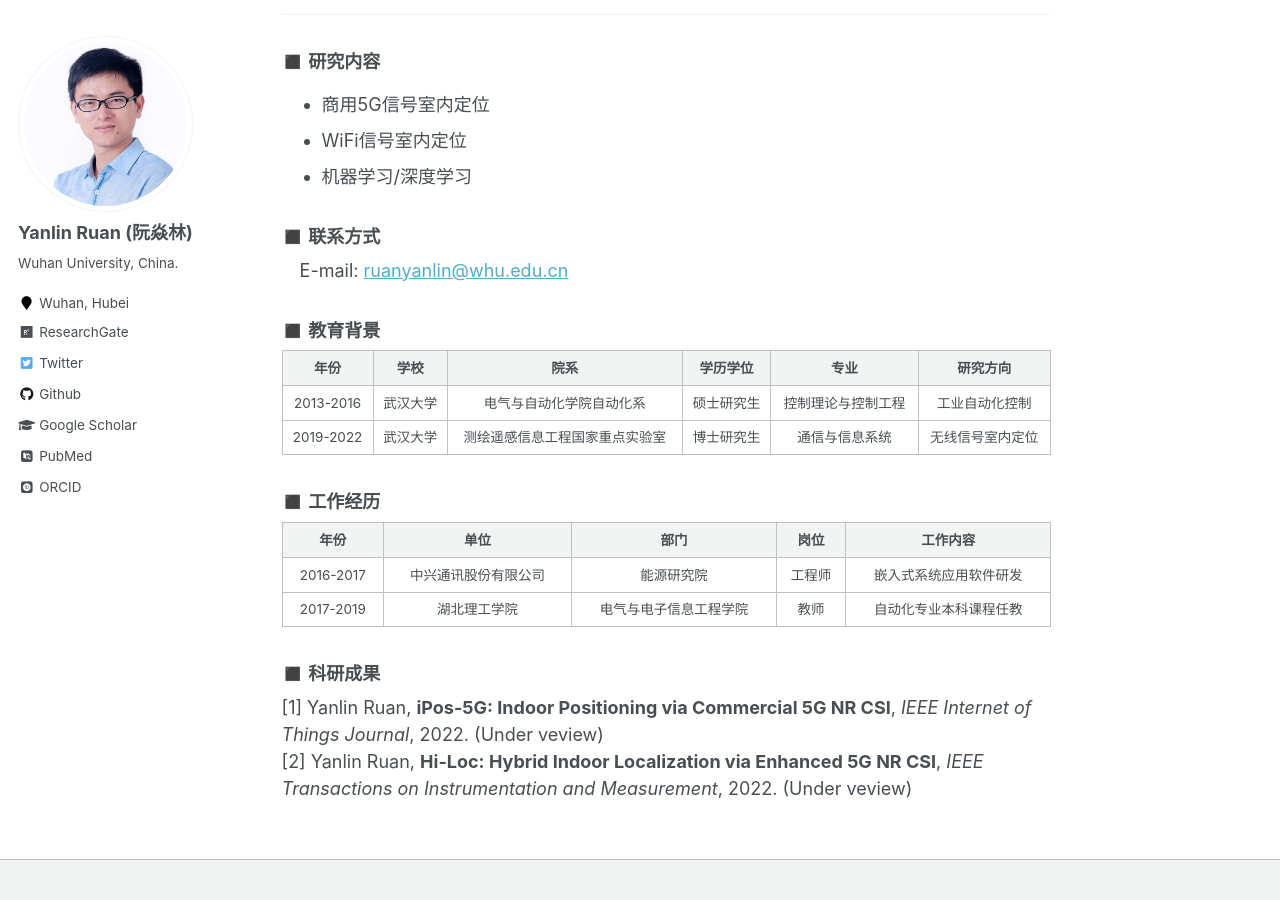
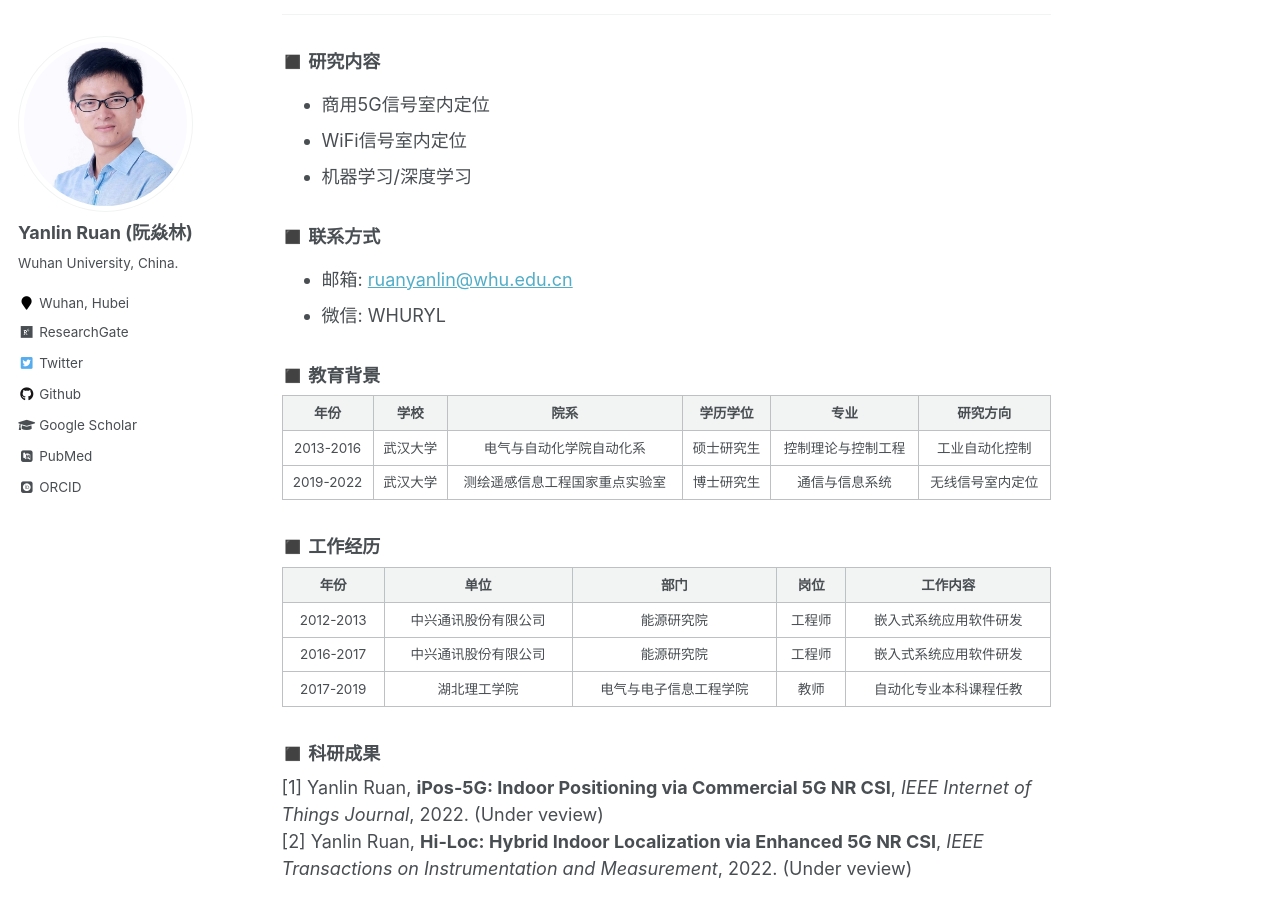
Before and after one commit to whuryl/whuryl.github.io, a Jekyll site: the page built from _pages/about.md, in a window 1280 px wide and 900 px high, scrolled down 391 px. Built offline with Jekyll 4.4.1, drawn with Linux system fonts in a browser that asks for light colours; some web fonts are replaced.

Commit message:
Update about.md

```diff
--- a/_pages/about.md
+++ b/_pages/about.md
@@ -20,7 +20,8 @@ I received an M.S. degree in the major of Control Theory and Control Engineering
 
 ### ◼️ 联系方式
 
-&ensp;&ensp;E-mail: <ruanyanlin@whu.edu.cn>
+* 邮箱: <ruanyanlin@whu.edu.cn>
+* 微信: WHURYL
 
 ### ◼️ 教育背景
 
@@ -33,6 +34,7 @@ I received an M.S. degree in the major of Control Theory and Control Engineering
 
 |年份|单位|部门|岗位|工作内容|
 |:-:|:-:|:-:|:-:|:-:|
+|2012-2013|中兴通讯股份有限公司|能源研究院|工程师|嵌入式系统应用软件研发|
 |2016-2017|中兴通讯股份有限公司|能源研究院|工程师|嵌入式系统应用软件研发|
 |2017-2019|湖北理工学院|电气与电子信息工程学院|教师|自动化专业本科课程任教|
 
```
